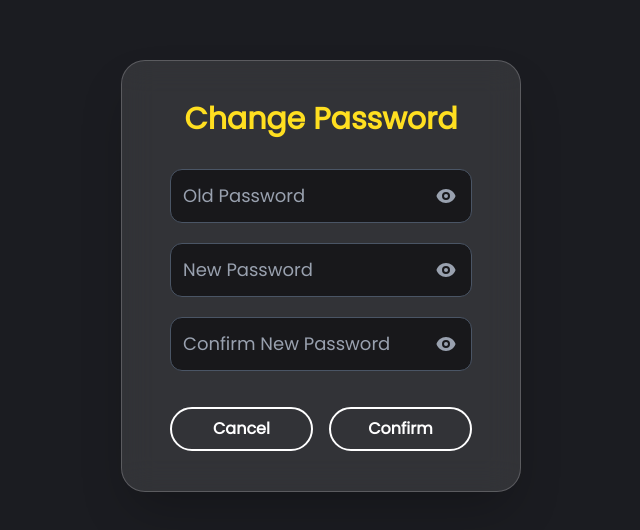
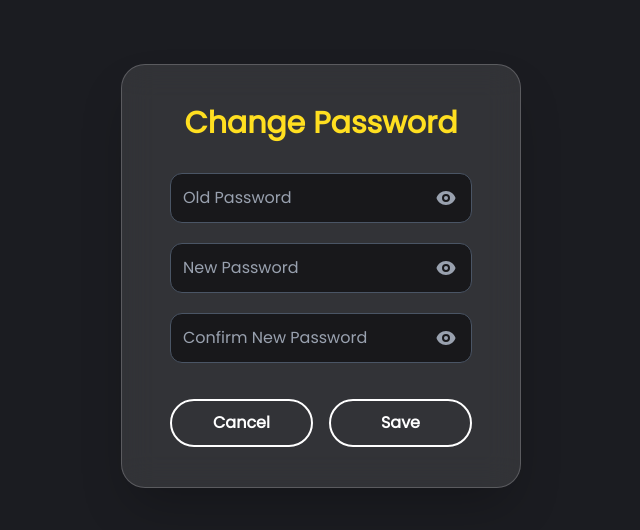
Before and after one commit to ShawnMayol/explain-my-bills, a React (Vite) app in the folder frontend/: page /profile/change-password in a window 1280 px wide. Shown: the part 124-654 px from the top of the page, without its empty margins (319-959 px from the left). Built offline with nearby package versions, Linux system fonts and the light colour scheme; no server answers; sample sign-in values are in the browser's storage.

Commit message:
feat: integrate loading indicators and toast notifications in ChangePassword and EditUsername

```diff
--- a/frontend/src/pages/ChangePassword.jsx
+++ b/frontend/src/pages/ChangePassword.jsx
@@ -8,6 +8,8 @@ import {
 import { auth } from "../../firebase/firebaseConfig";
 import { useAuth } from "../context/AuthContext";
 import { HiEye, HiEyeOff } from "react-icons/hi";
+import toast from "react-hot-toast";
+import { ThreeDot } from "react-loading-indicators";
 
 export default function ChangePassword() {
     const { user } = useAuth();
@@ -16,11 +18,11 @@ export default function ChangePassword() {
     const [oldPassword, setOldPassword] = useState("");
     const [newPassword, setNewPassword] = useState("");
     const [confirmNewPassword, setConfirmNewPassword] = useState("");
-    const [error, setError] = useState("");
-    const [success, setSuccess] = useState("");
     const [showOldPassword, setShowOldPassword] = useState(false);
     const [showNewPassword, setShowNewPassword] = useState(false);
     const [showConfirmPassword, setShowConfirmPassword] = useState(false);
+    const [validationError, setValidationError] = useState("");
+    const [isSubmitting, setIsSubmitting] = useState(false);
 
     const isGoogle = user?.providerData.some(
         (p) => p.providerId === "google.com"
@@ -38,21 +40,34 @@ export default function ChangePassword() {
 
     const handleSubmit = async (e) => {
         e.preventDefault();
-        setError("");
-        setSuccess("");
+        setValidationError("");
 
         if (!oldPassword || !newPassword || !confirmNewPassword) {
-            setError("Please fill in all fields.");
+            toast.error("Please fill in all fields.", {
+                style: {
+                    fontSize: "16px",
+                },
+            });
             return;
         }
         if (newPassword !== confirmNewPassword) {
-            setError("New passwords do not match.");
+            toast.error("New passwords do not match.", {
+                style: {
+                    fontSize: "16px",
+                },
+            });
             return;
         }
         if (newPassword.length < 6) {
-            setError("New password must be at least 6 characters.");
+            toast.error("New password must be at least 6 characters.", {
+                style: {
+                    fontSize: "16px",
+                },
+            });
             return;
         }
+
+        setIsSubmitting(true);
 
         try {
             const credential = EmailAuthProvider.credential(
@@ -61,27 +76,28 @@ export default function ChangePassword() {
             );
             await reauthenticateWithCredential(user, credential);
             await updatePassword(user, newPassword);
-            setSuccess("Password changed successfully!");
-            setTimeout(() => navigate("/profile"), 1000);
+            toast.success("Password changed successfully!", {
+                style: {
+                    fontSize: "16px",
+                },
+            });
+            navigate("/profile");
         } catch (err) {
             if (err.code === "auth/wrong-password") {
-                setError("Old password is incorrect.");
+                toast.error("Old password is incorrect.", {
+                    style: {
+                        fontSize: "16px",
+                    },
+                });
             } else {
-                setError("Failed to change password. Please try again.");
+                toast.error("Failed to change password. Please try again.", {
+                    style: {
+                        fontSize: "16px",
+                    },
+                });
             }
+            setIsSubmitting(false);
         }
-    };
-
-    const toggleOldPassword = () => {
-        setShowOldPassword((prev) => !prev);
-    };
-
-    const toggleNewPassword = () => {
-        setShowNewPassword((prev) => !prev);
-    };
-
-    const toggleConfirmPassword = () => {
-        setShowConfirmPassword((prev) => !prev);
     };
 
     if (isGoogle) {
@@ -103,7 +119,7 @@ export default function ChangePassword() {
                             type={showOldPassword ? "text" : "password"}
                             value={oldPassword}
                             onChange={(e) => setOldPassword(e.target.value)}
-                            className="w-full border border-gray-600 rounded-xl p-3 bg-zinc-900 text-white placeholder-gray-400 text-lg focus:outline-none focus:ring-2 focus:ring-yellow-300"
+                            className="w-full border border-gray-600 rounded-xl p-3 pr-12 bg-zinc-900 text-white placeholder-gray-400 focus:outline-none focus:ring-2 focus:ring-yellow-300"
                             placeholder="Old Password"
                             autoComplete="current-password"
                         />
@@ -128,8 +144,30 @@ export default function ChangePassword() {
                         <input
                             type={showNewPassword ? "text" : "password"}
                             value={newPassword}
-                            onChange={(e) => setNewPassword(e.target.value)}
-                            className="w-full border border-gray-600 rounded-xl p-3 bg-zinc-900 text-white placeholder-gray-400 text-lg focus:outline-none focus:ring-2 focus:ring-yellow-300"
+                            onChange={(e) => {
+                                const newValue = e.target.value;
+                                setNewPassword(newValue);
+
+                                if (
+                                    newValue.length > 0 &&
+                                    newValue.length < 6
+                                ) {
+                                    setValidationError(
+                                        "Password must be at least 6 characters"
+                                    );
+                                } else {
+                                    setValidationError("");
+                                }
+                            }}
+                            className={`w-full border ${
+                                validationError
+                                    ? "border-red-500"
+                                    : "border-gray-600"
+                            } rounded-xl p-3 pr-12 bg-zinc-900 text-white placeholder-gray-400 focus:outline-none focus:ring-2 ${
+                                validationError
+                                    ? "focus:ring-red-500"
+                                    : "focus:ring-yellow-300"
+                            }`}
                             placeholder="New Password"
                             autoComplete="new-password"
                         />
@@ -149,6 +187,18 @@ export default function ChangePassword() {
                                 <HiEye size={20} />
                             )}
                         </button>
+                        {validationError && (
+                            <div className="absolute left-full ml-4 top-1/2 transform -translate-y-1/2 bg-red-500 text-white text-sm px-4 py-1.5 rounded shadow-lg max-w-2xl z-10 sm:block hidden text-center w-1/2">
+                                {validationError}
+                                <div className="absolute right-full top-1/2 transform -translate-y-1/2 border-8 border-transparent border-r-red-500"></div>
+                            </div>
+                        )}
+                        {validationError && (
+                            <div className="absolute top-0 left-1/2 transform -translate-x-1/2 -translate-y-full mb-2 bg-red-500 text-white text-sm px-3 py-1.5 rounded shadow-lg max-w-xs z-10 sm:hidden block mt-[-10px] text-center w-full">
+                                {validationError}
+                                <div className="absolute top-full left-1/2 transform -translate-x-1/2 border-8 border-transparent border-t-red-500"></div>
+                            </div>
+                        )}
                     </div>
                     <div className="relative w-full">
                         <input
@@ -157,7 +207,7 @@ export default function ChangePassword() {
                             onChange={(e) =>
                                 setConfirmNewPassword(e.target.value)
                             }
-                            className="w-full border border-gray-600 rounded-xl p-3 bg-zinc-900 text-white placeholder-gray-400 text-lg focus:outline-none focus:ring-2 focus:ring-yellow-300"
+                            className="w-full border border-gray-600 rounded-xl p-3 pr-12 bg-zinc-900 text-white placeholder-gray-400 focus:outline-none focus:ring-2 focus:ring-yellow-300"
                             placeholder="Confirm New Password"
                             autoComplete="new-password"
                         />
@@ -185,27 +235,35 @@ export default function ChangePassword() {
                         <button
                             type="button"
                             onClick={() => navigate("/profile")}
-                            className="flex-1 border-2 border-white rounded-full px-7 py-2 font-semibold text-white hover:bg-yellow-300 hover:text-black transition hover:cursor-pointer"
+                            className="flex-1 border-2 border-white rounded-full px-7 py-3 font-semibold text-white hover:bg-yellow-300 hover:text-black transition hover:cursor-pointer leading-none"
+                            disabled={isSubmitting}
                         >
                             Cancel
                         </button>
 
                         <button
                             type="submit"
-                            className="flex-1 border-2 border-white rounded-full px-7 py-2 font-semibold text-white hover:bg-yellow-300 hover:text-black transition hover:cursor-pointer"
+                            className={`flex-1 border-2 border-white rounded-full px-7 py-3 font-semibold text-white transition flex items-center justify-center gap-2 h-12 ${
+                                isSubmitting
+                                    ? "opacity-70 cursor-not-allowed"
+                                    : "hover:bg-yellow-300 hover:text-black hover:cursor-pointer"
+                            }`}
+                            disabled={isSubmitting}
                         >
-                            Confirm
+                            <div className="flex items-center justify-center h-full">
+                                {isSubmitting ? (
+                                    <ThreeDot
+                                        color="#fde047"
+                                        size="small"
+                                        text=""
+                                        textColor=""
+                                    />
+                                ) : (
+                                    <span className="leading-none">Save</span>
+                                )}
+                            </div>
                         </button>
                     </div>
-
-                    {error && (
-                        <div className="text-red-500 text-sm mt-2">{error}</div>
-                    )}
-                    {success && (
-                        <div className="text-green-400 text-sm mt-2">
-                            {success}
-                        </div>
-                    )}
                 </form>
             </div>
         </div>
--- a/frontend/src/pages/EditUsername.jsx
+++ b/frontend/src/pages/EditUsername.jsx
@@ -4,6 +4,7 @@ import { updateProfile } from "firebase/auth";
 import { auth } from "../../firebase/firebaseConfig";
 import { useAuth } from "../context/AuthContext";
 import toast from "react-hot-toast";
+import { ThreeDot } from "react-loading-indicators";
 
 export default function EditUsername() {
     const { user } = useAuth();
@@ -81,7 +82,7 @@ export default function EditUsername() {
                 },
             });
 
-            setTimeout(() => navigate("/profile"), 1500);
+            navigate("/profile");
         } catch (err) {
             toast.error("Failed to update username.", {
                 style: {
@@ -180,7 +181,7 @@ export default function EditUsername() {
                         </button>
                         <button
                             type="submit"
-                            className={`flex-1 border-2 border-white rounded-full px-7 py-2 font-semibold text-white transition ${
+                            className={`flex-1 border-2 border-white rounded-full px-7 py-3 font-semibold text-white transition flex items-center justify-center gap-2 h-12 ${
                                 isSubmitting ||
                                 !isValidUsername(username) ||
                                 !hasChanged
@@ -193,7 +194,18 @@ export default function EditUsername() {
                                 !hasChanged
                             }
                         >
-                            {isSubmitting ? "Saving..." : "Save"}
+                            <div className="flex items-center justify-center h-full">
+                                {isSubmitting ? (
+                                    <ThreeDot
+                                        color="#fde047"
+                                        size="small"
+                                        text=""
+                                        textColor=""
+                                    />
+                                ) : (
+                                    <span className="leading-none">Save</span>
+                                )}
+                            </div>
                         </button>
                     </div>
                 </form>
```
